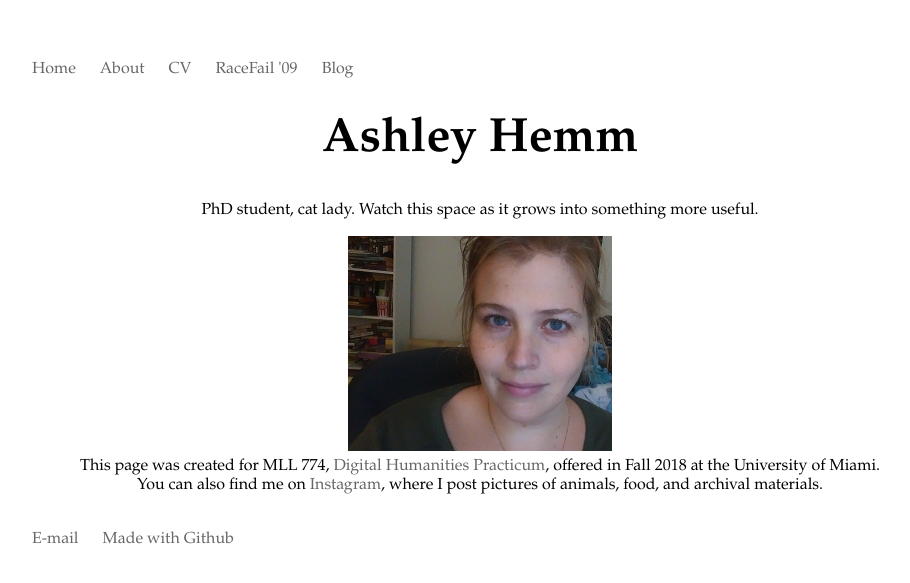
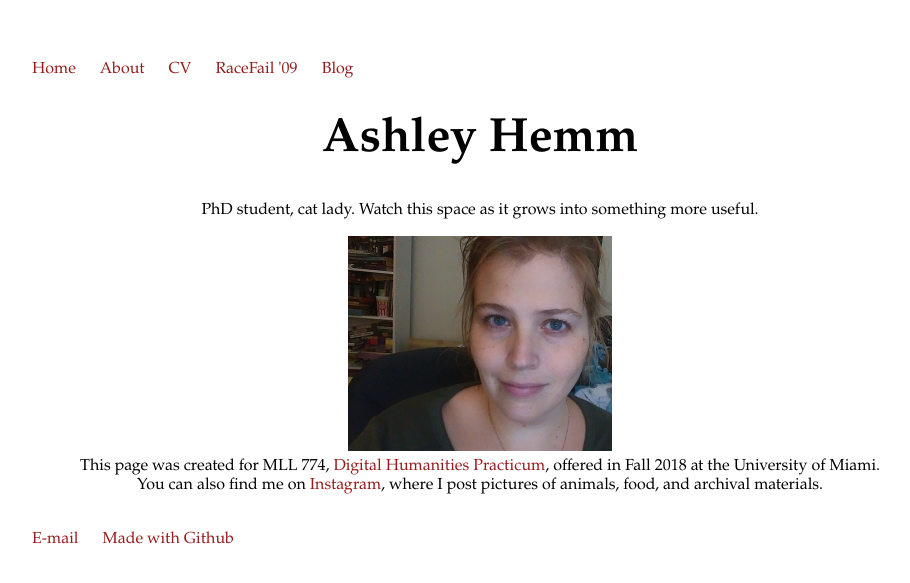
Before and after one commit to pastfutures/pastfutures.github.io, a Jekyll site: the page built from index.html, in a window 1280 px wide. Shown: the top 583 px of the page, without its empty margins (160-1070 px from the left). Built offline with Jekyll 4.4.1, drawn with Linux system fonts in a browser that asks for light colours.

Commit message:
Update main.css

```diff
--- a/css/main.css
+++ b/css/main.css
@@ -16,7 +16,7 @@
 }
 a {
     text-decoration: none;
-    color: #666666;
+    color: #961b1b;
 }
 a:hover {
     text-decoration: underline;
@@ -28,10 +28,10 @@
     font-family: "Garamond", 'Garamond', 'serif';
     font-size: 1em;
     line-height: 1.4em;
-    color: #666666;
+    color: #961b1b;
 }
 footer {
-    border-top: 1px solid ##6d6464;
+    border-top: 1px solid #961b1b;
     font-size: .8em;
 }
 
```
